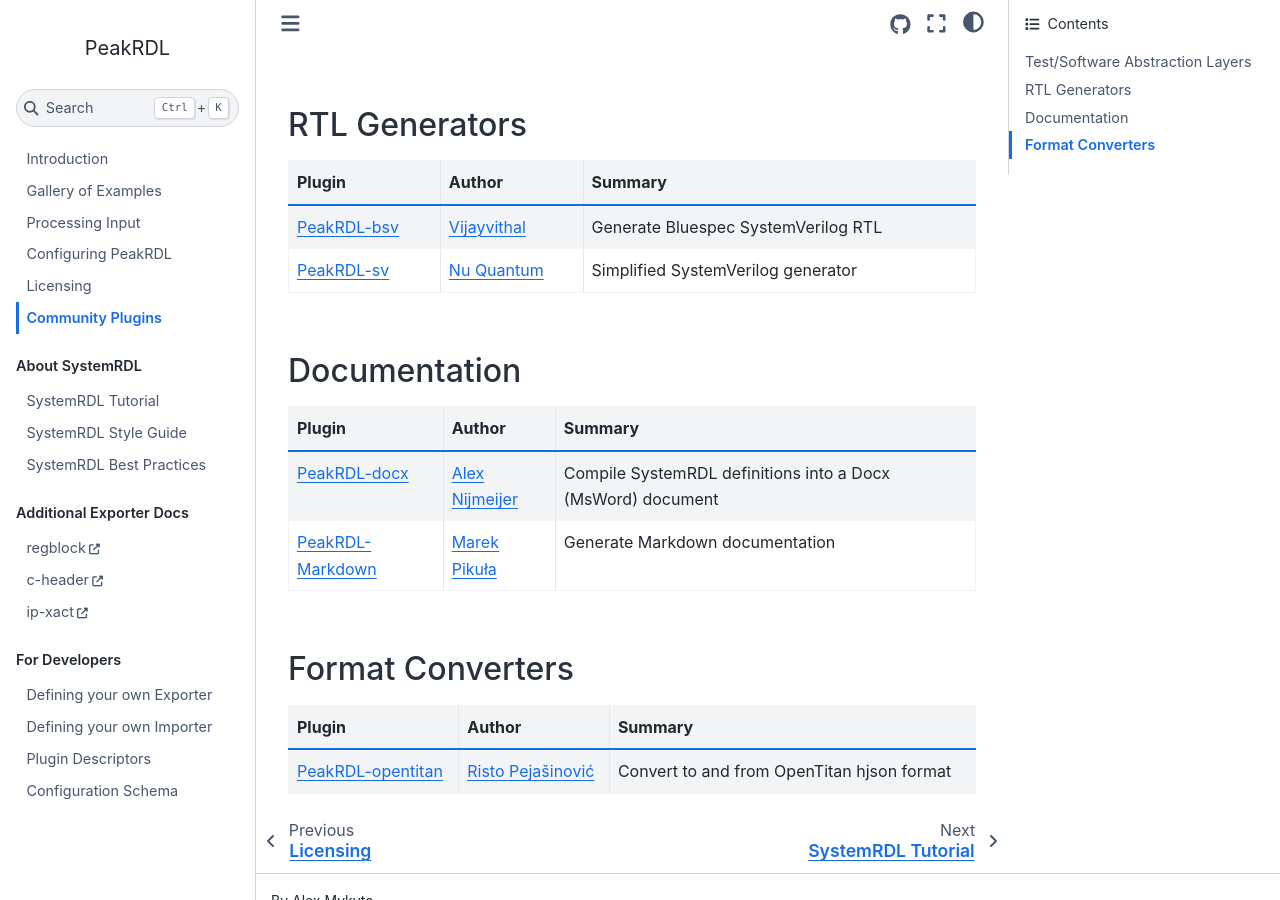
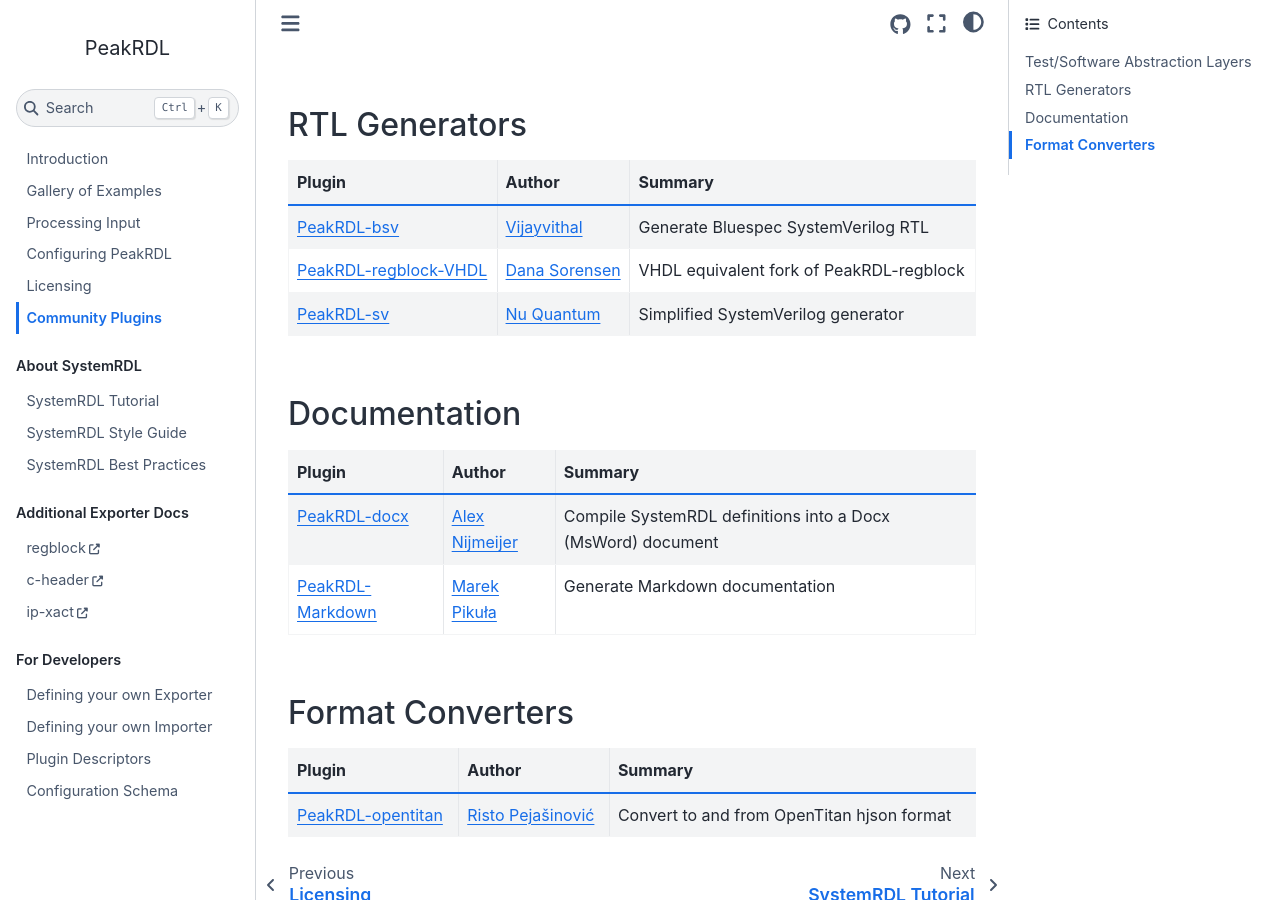
Before and after one commit to SystemRDL/PeakRDL, a Sphinx documentation site: the page built from docs/community.rst, in a window 1280 px wide and 900 px high, scrolled down 817 px. Built offline with Sphinx 7.4.7 and the Sphinx Book theme 1.1.4, drawn with Linux system fonts in a browser that asks for light colours.

Commit message:
Add PeakRDL-regblock-vhdl to community tools

```diff
--- a/docs/community.rst
+++ b/docs/community.rst
@@ -64,6 +64,10 @@
         - `Vijayvithal <https://github.com/jahagirdar>`_
         - Generate Bluespec SystemVerilog RTL
 
+    *   - `PeakRDL-regblock-VHDL <https://peakrdl-regblock-vhdl.readthedocs.io>`_
+        - `Dana Sorensen <https://github.com/darsor>`_
+        - VHDL equivalent fork of PeakRDL-regblock
+
     *   - `PeakRDL-sv <https://github.com/NuQuantum/peakrdl-sv>`_
         - `Nu Quantum <https://github.com/NuQuantum>`_
         - Simplified SystemVerilog generator
```
